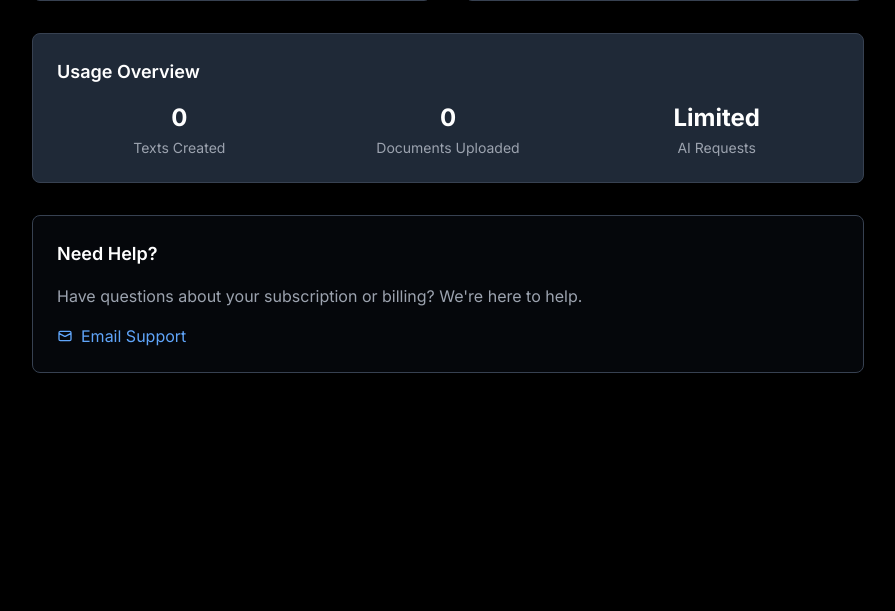
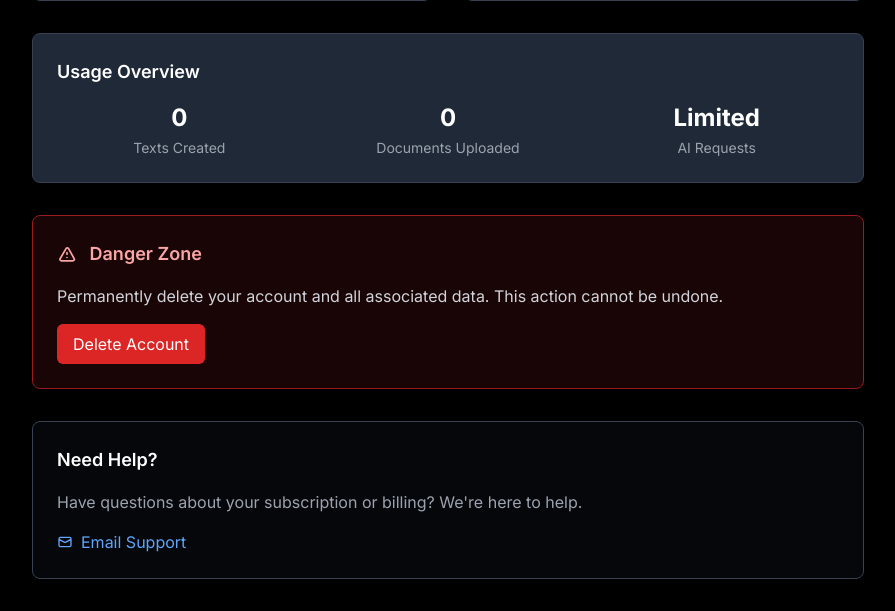
Before and after one commit to igorsoares0/aiwr, a Flask app: page /billing in a window 1280 px wide. Shown: the part 442-1053 px from the top of the page, without its empty margins (192-1087 px from the left). Before the commit the page ends 815 px from the top, so only its background shows below. Run offline with Flask 3, Linux system fonts and the light colour scheme; the visitor is signed in with stand-in values (Sample User, id 1); data that the repository does not hold is empty; some libraries are stand-ins or nearby versions.

Commit message:
add delete account in dashboard

```diff
--- a/billing_routes.py
+++ b/billing_routes.py
@@ -140,6 +140,50 @@ def subscription_status():
     except Exception as e:
         return jsonify({'error': str(e)}), 500
 
+@billing_bp.route('/api/account/delete', methods=['POST'])
+@login_required
+def delete_account():
+    """Delete user account if they don't have an active paid subscription"""
+    try:
+        # Check if user has an active paid subscription
+        current_subscription = current_user.get_current_subscription()
+        if current_subscription and current_subscription.is_active:
+            return jsonify({
+                'error': 'Cannot delete account while you have an active subscription. Please cancel your subscription first.'
+            }), 400
+
+        # Check if user has any active subscription status that prevents deletion
+        if current_user.subscription_status in ['active', 'past_due']:
+            return jsonify({
+                'error': 'Cannot delete account while you have an active subscription. Please cancel your subscription first.'
+            }), 400
+
+        # If user has a Stripe customer ID, we should also cancel any pending subscriptions
+        if current_user.stripe_customer_id:
+            try:
+                # Cancel any pending subscriptions via Stripe
+                stripe_service.delete_customer(current_user.stripe_customer_id)
+            except Exception as stripe_error:
+                current_app.logger.warning(f"Error deleting Stripe customer: {str(stripe_error)}")
+
+        # Store user email for logging before deletion
+        user_email = current_user.email
+        user_id = current_user.id
+
+        # Delete user account (cascade will handle related records)
+        db.session.delete(current_user)
+        db.session.commit()
+
+        # Log the account deletion
+        current_app.logger.info(f"Account deleted for user {user_email} (ID: {user_id})")
+
+        return jsonify({'success': True, 'message': 'Account successfully deleted'})
+
+    except Exception as e:
+        db.session.rollback()
+        current_app.logger.error(f"Error deleting account: {str(e)}")
+        return jsonify({'error': 'Failed to delete account. Please try again.'}), 500
+
 @billing_bp.route('/success')
 @login_required
 def success():
--- a/templates/billing.html
+++ b/templates/billing.html
@@ -185,6 +185,25 @@
             </div>
         </div>
 
+        <!-- Danger Zone -->
+        {% if not current_user.is_subscription_active and current_user.subscription_status not in ['active', 'past_due'] %}
+        <div class="bg-red-900/20 rounded-lg border border-red-800 p-6 mb-8">
+            <h3 class="text-lg font-semibold text-red-300 mb-4">
+                <svg class="w-5 h-5 inline mr-2" fill="none" stroke="currentColor" viewBox="0 0 24 24">
+                    <path stroke-linecap="round" stroke-linejoin="round" stroke-width="2" d="M12 9v2m0 4h.01m-6.938 4h13.856c1.54 0 2.502-1.667 1.732-2.5L13.732 4c-.77-.833-1.964-.833-2.732 0L3.732 16.5c-.77.833.192 2.5 1.732 2.5z"></path>
+                </svg>
+                Danger Zone
+            </h3>
+            <p class="text-gray-300 mb-4">
+                Permanently delete your account and all associated data. This action cannot be undone.
+            </p>
+            <button onclick="deleteAccount()"
+                    class="bg-red-600 text-white px-4 py-2 rounded-md hover:bg-red-700 transition-colors">
+                Delete Account
+            </button>
+        </div>
+        {% endif %}
+
         <!-- Support Section -->
         <div class="bg-gray-900/30 rounded-lg border border-gray-700 p-6">
             <h3 class="text-lg font-semibold text-white mb-4">Need Help?</h3>
@@ -277,5 +296,37 @@
             alert('Error reactivating subscription. Please try again.');
         }
     }
+
+    async function deleteAccount() {
+        if (!confirm('Are you absolutely sure you want to delete your account? This action cannot be undone and will permanently delete all your data, texts, and documents.')) {
+            return;
+        }
+
+        if (!confirm('This is your final warning. Your account and all data will be permanently deleted. Are you sure?')) {
+            return;
+        }
+
+        try {
+            const response = await fetch('/api/account/delete', {
+                method: 'POST',
+                headers: {
+                    'Content-Type': 'application/json',
+                }
+            });
+
+            const result = await response.json();
+
+            if (result.success) {
+                alert('Your account has been successfully deleted.');
+                window.location.href = '/';
+            } else {
+                alert('Error deleting account: ' + (result.error || 'Unknown error'));
+            }
+
+        } catch (error) {
+            console.error('Error:', error);
+            alert('Error deleting account. Please try again.');
+        }
+    }
 </script>
 {% endblock %}
```
Also changed, not shown: stripe_service.py (+16 -0 lines).
